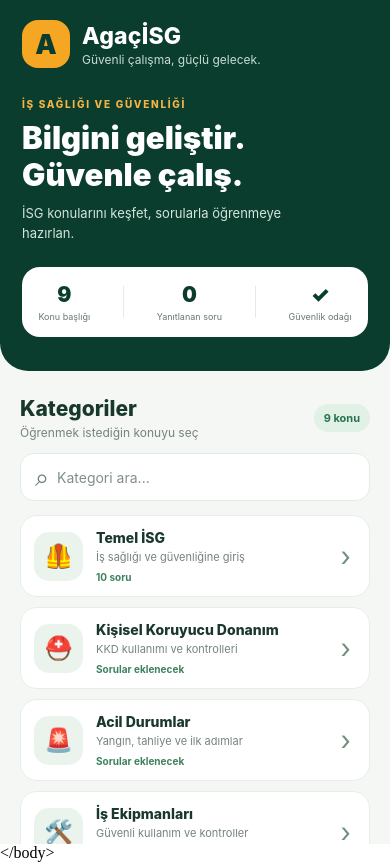
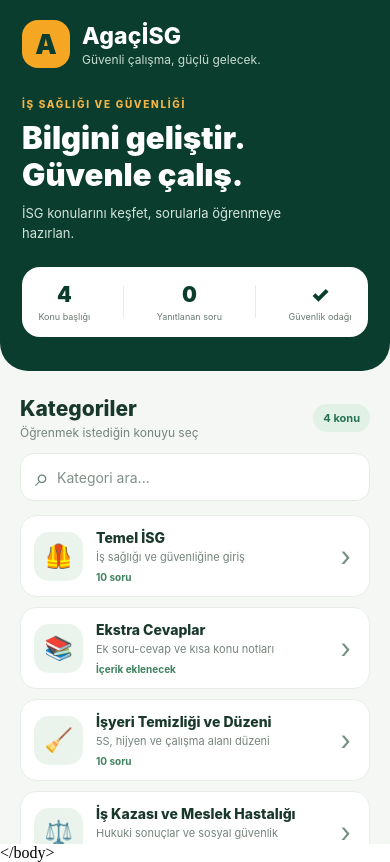
Before and after one commit to ilkerhemen-a11y/Agac-sg, a React Native app: screen / in a window 390 px wide. Built offline with nearby package versions, Linux system fonts and the light colour scheme.

Commit message:
Remove unused categories and show answer-only extra section

```diff
--- a/App.tsx
+++ b/App.tsx
@@ -1,5 +1,5 @@
-import React, { useMemo, useState } from 'react';
-import { SafeAreaView, ScrollView, StatusBar, StyleSheet, Text, TextInput, TouchableOpacity, View } from 'react-native';
+import React, { useEffect, useMemo, useState } from 'react';
+import { Alert, SafeAreaView, ScrollView, StatusBar, StyleSheet, Text, TextInput, TouchableOpacity, View } from 'react-native';
 
 type Question = { question: string; options: string[]; answer: number; explanation: string };
 
@@ -46,11 +46,6 @@ const accidentQuestions: Question[] = [
 
 const categories = [
   { title: 'Temel İSG', subtitle: 'İş sağlığı ve güvenliğine giriş', icon: '🦺', count: '10 soru' },
-  { title: 'Kişisel Koruyucu Donanım', subtitle: 'KKD kullanımı ve kontrolleri', icon: '⛑️', count: 'Sorular eklenecek' },
-  { title: 'Acil Durumlar', subtitle: 'Yangın, tahliye ve ilk adımlar', icon: '🚨', count: 'Sorular eklenecek' },
-  { title: 'İş Ekipmanları', subtitle: 'Güvenli kullanım ve kontroller', icon: '🛠️', count: 'Sorular eklenecek' },
-  { title: 'Çalışma Alanı Güvenliği', subtitle: 'Saha düzeni ve risklerin önlenmesi', icon: '🏗️', count: 'Sorular eklenecek' },
-  { title: 'Uyarı İşaretleri', subtitle: 'İşaretler, renkler ve anlamları', icon: '⚠️', count: 'Sorular eklenecek' },
   { title: 'Ekstra Cevaplar', subtitle: 'Ek soru-cevap ve kısa konu notları', icon: '📚', count: 'İçerik eklenecek' },
   { title: 'İşyeri Temizliği ve Düzeni', subtitle: '5S, hijyen ve çalışma alanı düzeni', icon: '🧹', count: '10 soru' },
   { title: 'İş Kazası ve Meslek Hastalığı', subtitle: 'Hukuki sonuçlar ve sosyal güvenlik', icon: '⚖️', count: '10 soru' },
@@ -60,6 +55,7 @@ export default function App() {
   const [search, setSearch] = useState('');
   const [selected, setSelected] = useState<string | null>(null);
   const [answers, setAnswers] = useState<Record<number, number>>({});
+  useEffect(() => { Alert.alert('Bildiri', 'Lütfen soru ve cevapları kontrol ederek işleminize devam edin.'); }, []);
   const filtered = useMemo(() => categories.filter(c => (c.title + ' ' + c.subtitle).toLocaleLowerCase('tr-TR').includes(search.toLocaleLowerCase('tr-TR'))), [search]);
   const isQuizCategory = selected === 'Temel İSG' || selected === 'İşyeri Temizliği ve Düzeni' || selected === 'İş Kazası ve Meslek Hastalığı';
   const activeQuestions = selected === 'İşyeri Temizliği ve Düzeni' ? cleaningQuestions : selected === 'İş Kazası ve Meslek Hastalığı' ? accidentQuestions : questions;
@@ -88,7 +84,7 @@ export default function App() {
           </View>
         </View>
         <View style={styles.sectionHeader}>
-          <View><Text style={styles.sectionTitle}>{selected === 'Temel İSG' || selected === 'İşyeri Temizliği ve Düzeni' || selected === 'İş Kazası ve Meslek Hastalığı' ? selected : 'Kategoriler'}</Text><Text style={styles.sectionSub}>{selected === 'Temel İSG' ? 'Çalışma mevzuatı bilgilerini test et' : selected === 'İşyeri Temizliği ve Düzeni' ? 'Temizlik, 5S ve hijyen bilgilerini test et' : selected === 'İş Kazası ve Meslek Hastalığı' ? 'İş kazası, meslek hastalığı ve hukuki sonuçları öğren' : 'Öğrenmek istediğin konuyu seç'}</Text></View>
+          <View><Text style={styles.sectionTitle}>{isQuizCategory ? selected : selected === 'Ekstra Cevaplar' ? 'Ekstra Cevaplar' : 'Kategoriler'}</Text><Text style={styles.sectionSub}>{selected === 'Temel İSG' ? 'Çalışma mevzuatı bilgilerini test et' : selected === 'İşyeri Temizliği ve Düzeni' ? 'Temizlik, 5S ve hijyen bilgilerini test et' : selected === 'İş Kazası ve Meslek Hastalığı' ? 'İş kazası, meslek hastalığı ve hukuki sonuçları öğren' : selected === 'Ekstra Cevaplar' ? 'Başlıklar altında yalnızca cevaplar' : 'Öğrenmek istediğin konuyu seç'}</Text></View>
           {isQuizCategory ? <TouchableOpacity onPress={() => setSelected(null)}><Text style={styles.backButton}>← Kategoriler</Text></TouchableOpacity> : <Text style={styles.sectionCount}>{filtered.length} konu</Text>}
         </View>
         {!selected && <View style={styles.searchBox}><Text style={styles.searchIcon}>⌕</Text><TextInput value={search} onChangeText={setSearch} placeholder="Kategori ara..." placeholderTextColor="#819087" style={styles.searchInput} /></View>}
@@ -120,7 +116,7 @@ export default function App() {
           })}
           <TouchableOpacity style={styles.resetButton} onPress={() => setAnswers({})}><Text style={styles.resetButtonText}>Yanıtları sıfırla ve yeniden başla</Text></TouchableOpacity>
         </View>}
-        {selected && !isQuizCategory && <View style={styles.notice}><Text style={styles.noticeTitle}>{selected}</Text><Text style={styles.noticeText}>{selected === 'Ekstra Cevaplar' ? 'Bu bölümde ekstra soru-cevapları, kısa açıklamaları ve önemli İSG notlarını ayrı ayrı göstereceğiz. İçerikleri gönderdikçe buraya ekleyebiliriz.' : 'Bu kategorinin soru ve cevaplarını sen gönderdikçe buraya ekleyeceğiz.'}</Text><TouchableOpacity onPress={() => setSelected(null)}><Text style={styles.backLink}>← Kategorilere dön</Text></TouchableOpacity></View>}
+        {selected === 'Ekstra Cevaplar' && <View style={styles.extraAnswers}>{cleaningQuestions.map((q, index) => <View key={index} style={styles.answerItem}><Text style={styles.answerHeading}>{q.question}</Text><Text style={styles.answerOnly}>{q.options[q.answer]}</Text></View>)}<TouchableOpacity onPress={() => setSelected(null)}><Text style={styles.backLink}>← Kategorilere dön</Text></TouchableOpacity></View>}
         {filtered.length === 0 && !selected && <Text style={styles.empty}>Bu aramayla eşleşen kategori bulunamadı.</Text>}
         <Text style={styles.footer}>AgaçİSG • Öğren, önle, güvenle çalış.</Text>
       </ScrollView>
@@ -139,5 +135,5 @@ const styles = StyleSheet.create({
   category:{flexDirection:'row',alignItems:'center',marginHorizontal:20,marginBottom:10,padding:13,backgroundColor:'#FFFFFF',borderRadius:17,borderWidth:1,borderColor:'#E7EDE8'},categoryIcon:{width:49,height:49,borderRadius:15,backgroundColor:'#EAF4ED',alignItems:'center',justifyContent:'center'},categoryEmoji:{fontSize:23},categoryInfo:{flex:1,marginLeft:13},categoryTitle:{fontSize:14,fontWeight:'800',color:'#19382B'},categorySubtitle:{fontSize:11,color:'#75847B',marginTop:4},categoryCount:{fontSize:10,color:'#3D815D',fontWeight:'700',marginTop:7},chevron:{fontSize:27,color:'#71907D',paddingHorizontal:5},
   quiz:{marginHorizontal:16},quizHeader:{padding:17,backgroundColor:'#E1F1E6',borderRadius:17,marginBottom:12},quizTitle:{fontSize:17,lineHeight:23,fontWeight:'900',color:'#18382B'},quizProgress:{fontSize:11,color:'#28734F',fontWeight:'700',marginTop:8},
   questionCard:{padding:15,backgroundColor:'#FFFFFF',borderRadius:17,borderWidth:1,borderColor:'#E3EBE5',marginBottom:12},questionNumber:{fontSize:10,letterSpacing:1,fontWeight:'900',color:'#3D815D',marginBottom:8},questionText:{fontSize:15,lineHeight:22,fontWeight:'800',color:'#19382B',marginBottom:12},option:{flexDirection:'row',alignItems:'center',padding:11,borderRadius:12,borderWidth:1,borderColor:'#E5EBE6',marginBottom:8,backgroundColor:'#FBFCFB'},optionCorrect:{borderColor:'#27945D',backgroundColor:'#E7F7EC'},optionWrong:{borderColor:'#D85B55',backgroundColor:'#FFF0EF'},optionLetter:{width:26,height:26,borderRadius:9,overflow:'hidden',textAlign:'center',textAlignVertical:'center',fontSize:12,fontWeight:'900',color:'#466252',backgroundColor:'#EAF1EC',marginRight:10,paddingTop:4},optionLetterCorrect:{backgroundColor:'#27945D',color:'#FFFFFF'},optionText:{flex:1,fontSize:12,lineHeight:18,color:'#31473A'},optionTextCorrect:{fontWeight:'700',color:'#1B6C3D'},explanation:{backgroundColor:'#F2F7F3',padding:11,borderRadius:11,marginTop:2},explanationTitle:{fontSize:12,fontWeight:'900',color:'#216C43'},explanationText:{fontSize:11,lineHeight:17,color:'#4D6656',marginTop:4},resetButton:{backgroundColor:'#0B3D2E',borderRadius:14,padding:15,alignItems:'center',marginVertical:5},resetButtonText:{fontSize:13,fontWeight:'800',color:'#FFFFFF'},
-  notice:{marginHorizontal:20,marginTop:3,marginBottom:10,padding:16,borderRadius:15,backgroundColor:'#FFF4DC',borderWidth:1,borderColor:'#F1D69A'},noticeTitle:{fontWeight:'800',fontSize:14,color:'#6B4A0A'},noticeText:{fontSize:12,lineHeight:18,color:'#765D2D',marginTop:6},backLink:{fontSize:12,fontWeight:'800',color:'#28734F',marginTop:12},empty:{textAlign:'center',color:'#75847B',padding:24},footer:{textAlign:'center',fontSize:11,color:'#829087',marginTop:16}
+  extraAnswers:{marginHorizontal:20,marginTop:3,marginBottom:10},answerItem:{padding:15,backgroundColor:'#FFFFFF',borderRadius:14,borderWidth:1,borderColor:'#E3EBE5',marginBottom:10},answerHeading:{fontSize:13,lineHeight:19,fontWeight:'800',color:'#19382B'},answerOnly:{fontSize:13,lineHeight:19,color:'#28734F',fontWeight:'700',marginTop:8},backLink:{fontSize:12,fontWeight:'800',color:'#28734F',marginTop:12},empty:{textAlign:'center',color:'#75847B',padding:24},footer:{textAlign:'center',fontSize:11,color:'#829087',marginTop:16}
 });
```
